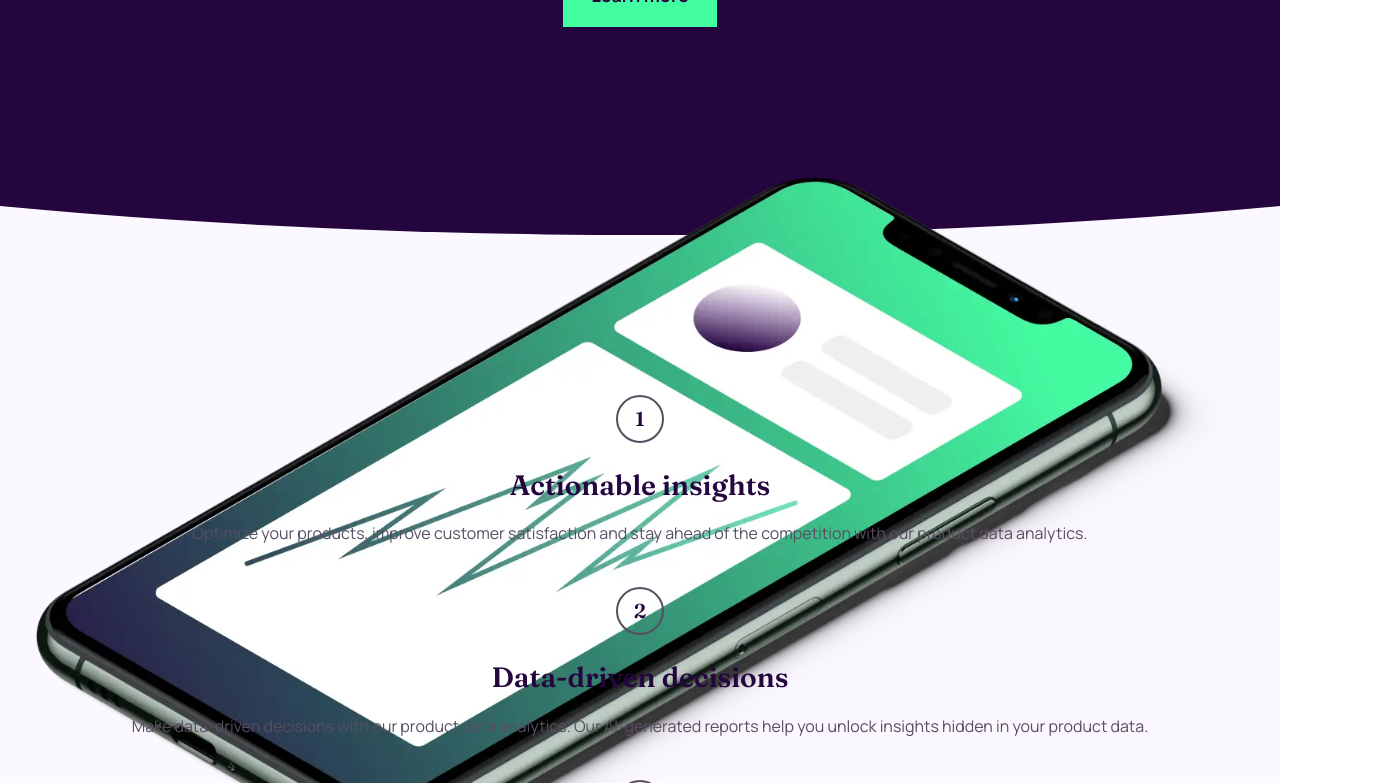
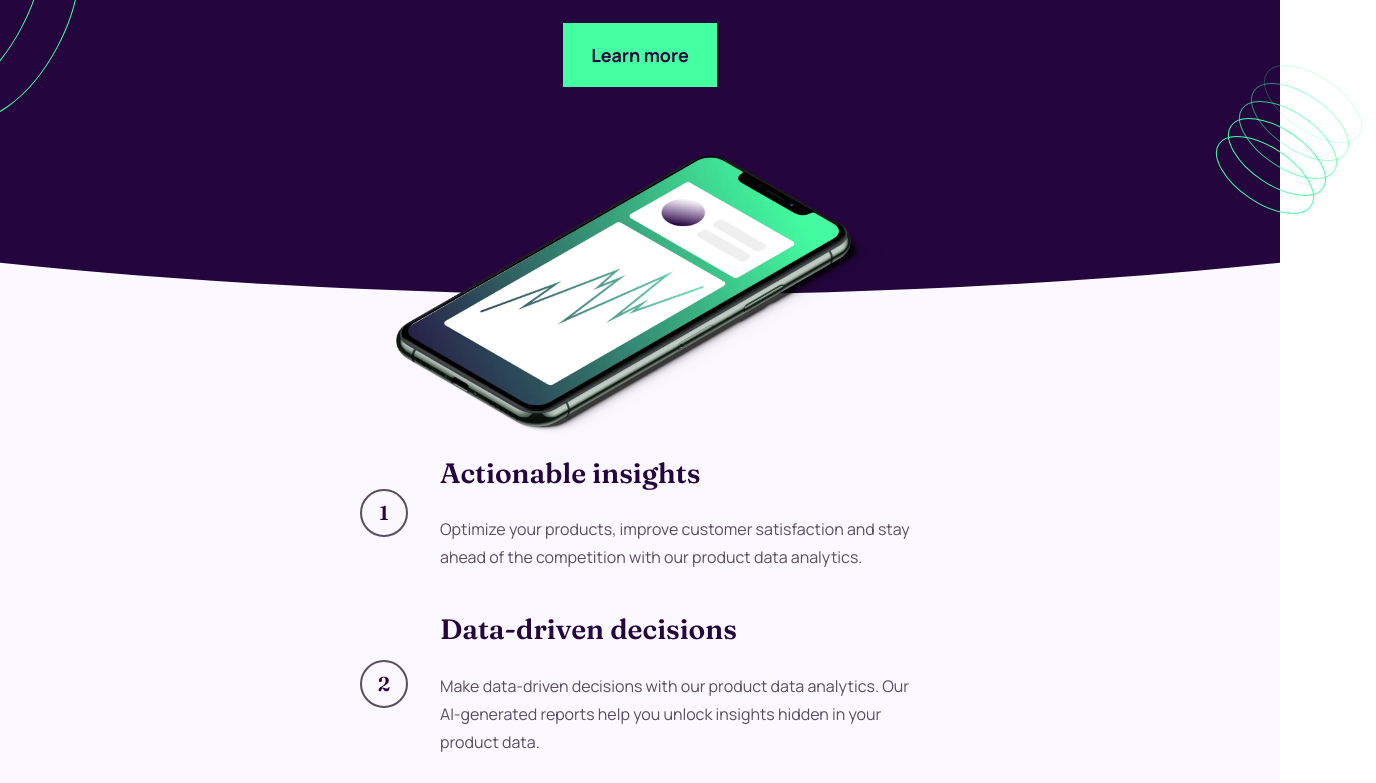
Before and after one commit to Saurav-98/Workit-Again, a plain HTML site: page index.html in a window 1280 px wide. Shown: the part 271-1054 px from the top of the page, 1376 px wide, since content can reach past the window. Drawn offline with Linux system fonts and the light colour scheme.

Commit message:
Working on Tablet Version

```diff
--- a/index.html
+++ b/index.html
@@ -36,6 +36,12 @@
     the company. Book a demo call with me to become a beta tester for our app
     and kickstart your company. Apply for access below and I’ll be in touch to
     schedule a call. Apply for access -->
+    <div class="bg-pattern-1">
+      <img src="./assets/images/bg-pattern-1.svg" alt="background patterns" />
+    </div>
+    <div class="bg-pattern-2">
+      <img src="./assets/images/bg-pattern-2.svg" alt="background patterns" />
+    </div>
     <div class="hero-image__container">
       <img
         src="./assets/images/image-hero.webp"
@@ -63,14 +69,17 @@
     <section class="features">
       <div class="feature">
         <div class="number-tag"><span class="number">1</span></div>
+        <div class="feature-texts">
           <p class="heading-tertiary">Actionable insights</p>
           <p class="body-text">
             Optimize your products, improve customer satisfaction and stay ahead
             of the competition with our product data analytics.
           </p>
         </div>
+      </div>
       <div class="feature">
         <div class="number-tag"><span class="number">2</span></div>
+        <div class="feature-texts">
           <p class="heading-tertiary">Data-driven decisions</p>
           <p class="body-text">
             Make data-driven decisions with our product data analytics. Our
@@ -78,14 +87,17 @@
             data.
           </p>
         </div>
+      </div>
       <div class="feature">
         <div class="number-tag"><span class="number">3</span></div>
+        <div class="feature-texts">
           <p class="heading-tertiary">Always affordable</p>
           <p class="body-text">
             Always affordable pricing that scales with your business. Get
             top-quality product data analytics services without hidden costs or
             unexpected fees.
           </p>
+        </div>
       </div>
     </section>
     <section class="founder-card">
--- a/styles/main.css
+++ b/styles/main.css
@@ -113,7 +113,6 @@ section {
   position: relative;
   font-family: "Fraunces", serif;
   color: var(--dark-purple);
-  margin-bottom: 0.5rem;
 }
 .number {
   position: absolute;
@@ -133,6 +132,7 @@ section {
   line-height: 1.75;
   color: var(--davy-gray);
   text-align: center;
+  max-width: 30rem;
 }
 
 /* General Styles */
@@ -178,8 +178,11 @@ section {
 .hero-image__container {
   position: absolute;
   padding: 0 2.25em;
-  top: 28rem;
+  top: 19%;
+  left: 50%;
+  transform: translate(-50%, -50%);
   z-index: 10;
+  width: 80%;
 }
 
 .features {
@@ -206,6 +209,11 @@ section {
 }
 .feature * {
   z-index: 10;
+}
+.feature-texts {
+  display: flex;
+  flex-direction: column;
+  gap: 1.5em;
 }
 .feature {
   display: flex;
@@ -263,3 +271,47 @@ footer main {
   justify-content: space-between;
   gap: 1.7em;
 }
+
+.bg-pattern-1,
+.bg-pattern-2 {
+  display: none;
+}
+
+@media screen and (min-width: 48rem) {
+  .hero {
+    padding: 2em 2.5em 13em;
+  }
+  .hero main h1 {
+    max-width: 25rem;
+  }
+  .bg-pattern-1 {
+    position: absolute;
+    z-index: 10;
+    display: inline-block;
+    left: -14.5rem;
+    top: 6rem;
+  }
+  .bg-pattern-2 {
+    position: absolute;
+    z-index: 10;
+    display: inline-block;
+    right: -6rem;
+    top: 20rem;
+  }
+  .hero-image__container {
+    max-width: 35rem;
+  }
+  .features {
+    align-items: center;
+  }
+  .feature {
+    flex-direction: row;
+    gap: 2rem;
+  }
+  .feature-texts {
+    align-items: flex-start;
+  }
+  .feature-texts .body-text {
+    text-align: left;
+  }
+}
```
Lines whose indentation alone changed are shown as unchanged.
